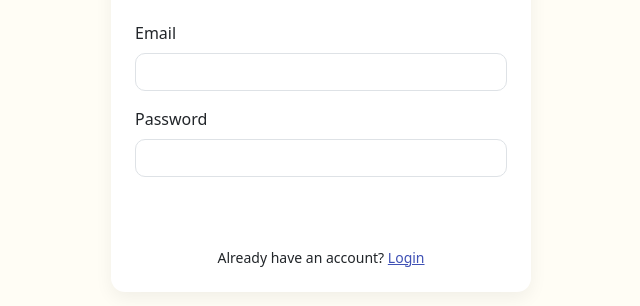
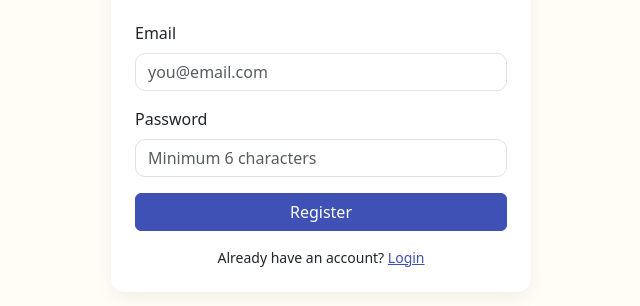
Before and after one commit to alifridhwann/abang-kucing, a plain HTML site: page register.html in a window 1280 px wide. Shown: the part 298-604 px from the top of the page, without its empty margins (319-959 px from the left). Drawn offline with nearby package versions, Linux system fonts and the light colour scheme.

Commit message:
Update register.html

```diff
--- a/register.html
+++ b/register.html
@@ -5,13 +5,18 @@
   <title>Register | Abang Kucing</title>
   <meta name="viewport" content="width=device-width, initial-scale=1">
 
-  <link href="https://cdn.jsdelivr.net/npm/bootstrap@5.3.2/dist/css/bootstrap.min.css" rel="stylesheet">
+  <!-- Bootstrap -->
+  <link
+    href="https://cdn.jsdelivr.net/npm/bootstrap@5.3.2/dist/css/bootstrap.min.css"
+    rel="stylesheet">
+
+  <!-- Brand CSS -->
   <link rel="stylesheet" href="css/style.css">
 </head>
 <body>
 
 <div class="container d-flex align-items-center justify-content-center min-vh-100">
-  <div class="card auth-card shadow-sm p-4" style="max-width:420px; width:100%">
+  <div class="card shadow-sm p-4" style="max-width:420px; width:100%">
 
     <!-- LOGO -->
     <div class="text-center mb-4">
@@ -24,19 +29,39 @@
       </small>
     </div>
 
-    <!-- FORM -->
+    <!-- REGISTER FORM -->
     <form id="registerForm">
+
       <div class="mb-3">
         <label class="form-label">Email</label>
-        <input id="regEmail" type="email" class="form-control" required>
+        <input
+          id="regEmail"
+          type="email"
+          class="form-control"
+          placeholder="you@email.com"
+          required>
       </div>
 
       <div class="mb-3">
         <label class="form-label">Password</label>
-        <input id="regPassword" type="password" class="form-control" required>
+        <input
+          id="regPassword"
+          type="password"
+          class="form-control"
+          placeholder="Minimum 6 characters"
+          required>
       </div>
 
-      <button class="btn btn-brand w-100 text-white mb-3">
+      <!-- INLINE ERROR -->
+      <small
+        id="registerError"
+        class="text-danger d-block mb-3">
+      </small>
+
+      <!-- BUTTON (CONFIRM NAMPAK) -->
+      <button
+        type="submit"
+        class="btn btn-primary w-100 mb-3">
         Register
       </button>
 
@@ -44,13 +69,18 @@
         Already have an account?
         <a href="login.html">Login</a>
       </div>
+
     </form>
 
   </div>
 </div>
 
+<!-- Supabase -->
 <script src="https://cdn.jsdelivr.net/npm/@supabase/supabase-js@2"></script>
 <script src="js/supabase.js"></script>
+
+<!-- Register Logic -->
 <script src="js/auth-register.js"></script>
+
 </body>
 </html>
```
